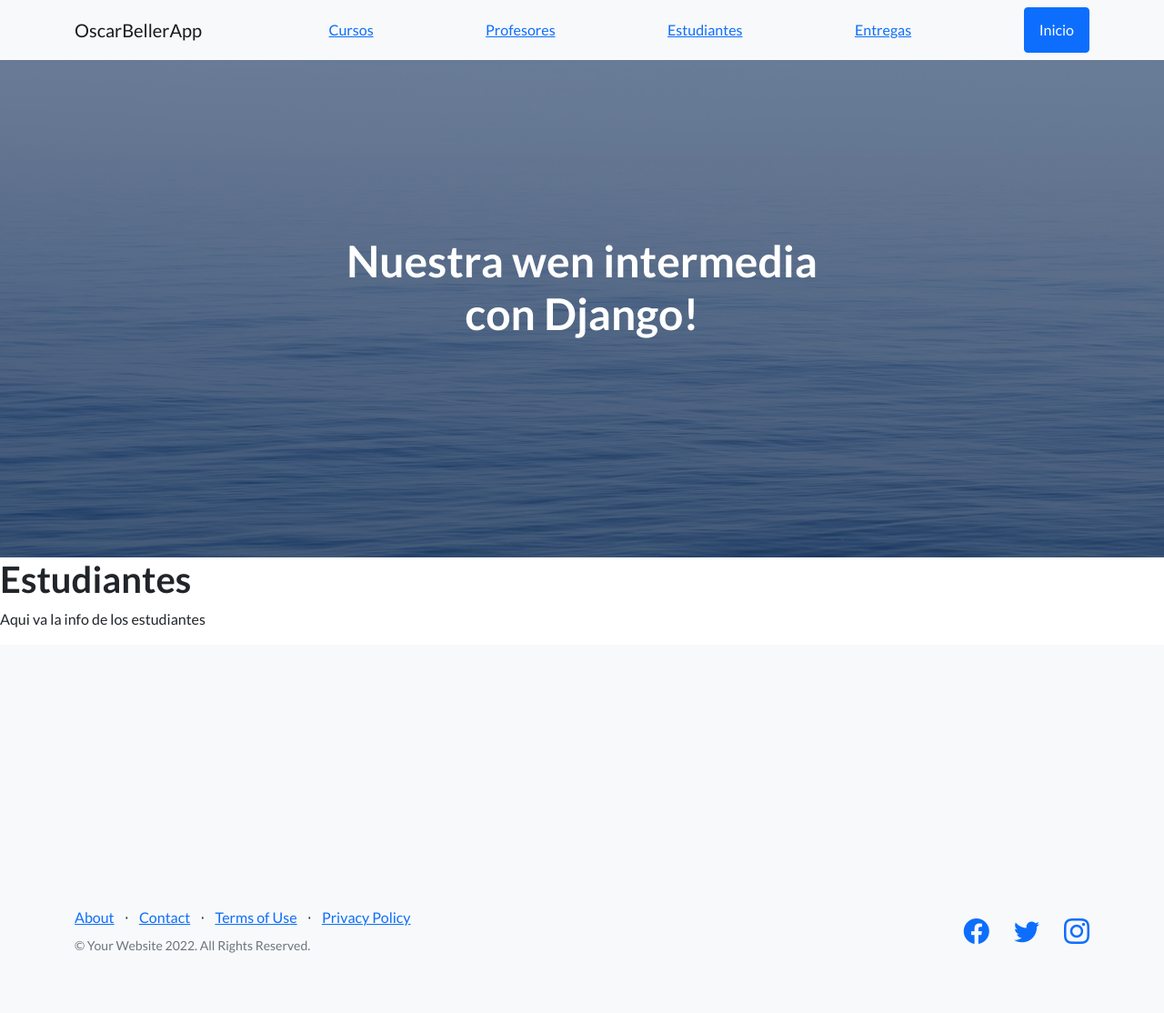
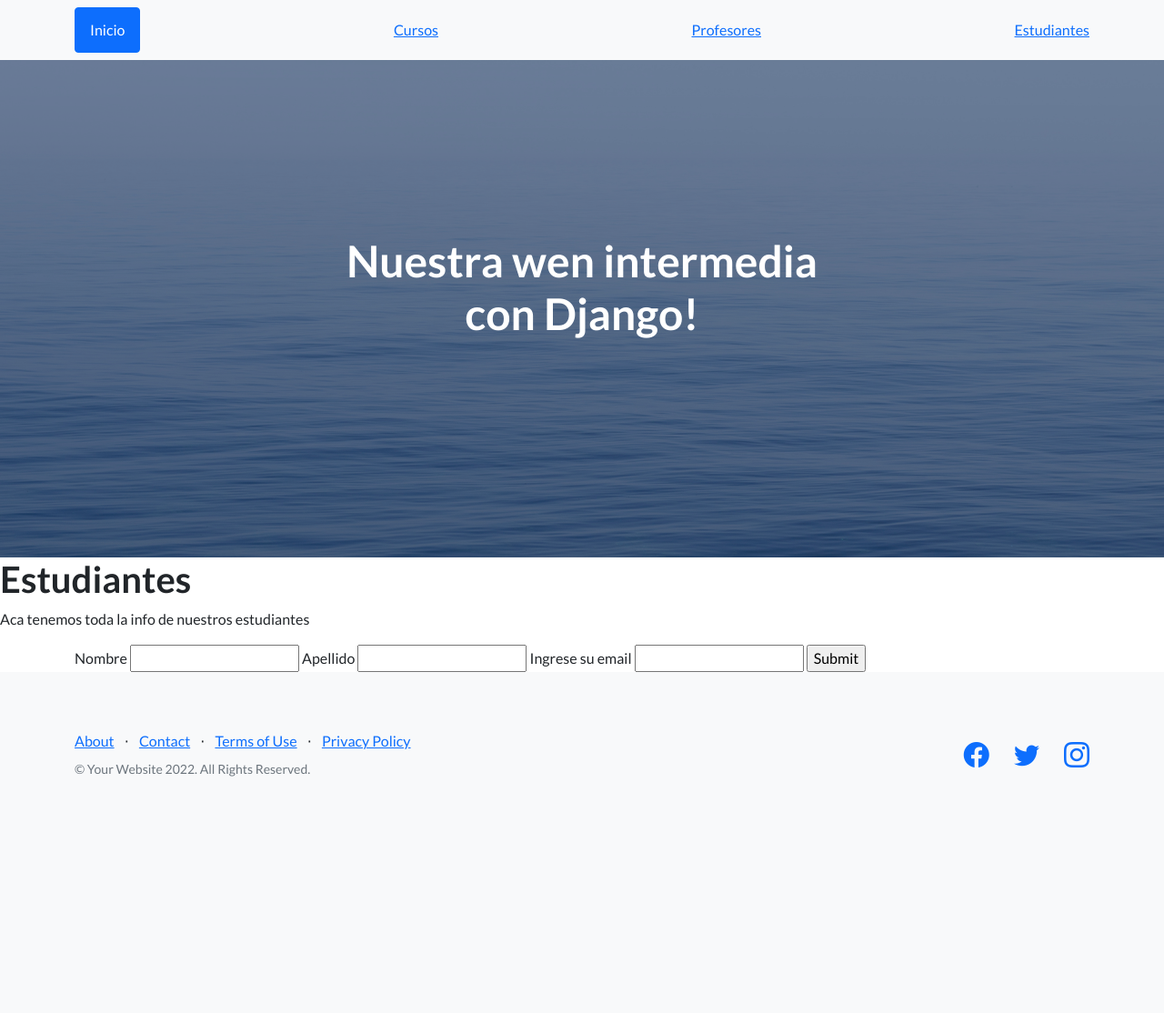
Before and after one commit to OscarBeller/TercerPreEntrega, a Django app: page /estudiantes/ in a window 1280 px wide. Shown: the whole page at 91% size. After the commit the page ends 854 px from the top, so only its background shows below. Run offline with Django 4.2, Linux system fonts and the light colour scheme; some libraries are stand-ins or nearby versions.

Commit message:
modified:   AppCoder/templates/AppCoder/busqueda-camada.html 	modified:   AppCoder/templates/AppCoder/curso-formulario.html 	modified:   AppCoder/templates/AppCoder/cursos.html 	modified:   AppCoder/templates/AppCoder/entregables.html 	modified:   AppCoder/templates/AppCoder/estudiantes.html 	modified:   AppCoder/templates/AppCoder/inicio.html 	modified:   AppCoder/templates/AppCoder/padre.html 	modified:   AppCoder/templates/AppCoder/profesor-formulario.html 	modified:   AppCoder/templates/AppCoder/profesores.html

```diff
--- a/AppCoder/templates/AppCoder/busqueda-camada.html
+++ b/AppCoder/templates/AppCoder/busqueda-camada.html
@@ -4,7 +4,7 @@
     <meta charset="UTF-8">
     <meta http-equiv="X-UA-Compatible" content="IE=edge">
     <meta name="viewport" content="width=device-width, initial-scale=1.0">
-    <title>Busqueda</title>
+    <title>BusquedaCamada</title>
 </head>
 <body>
     <form action="{% url 'buscar' %}" method="GET">
--- a/AppCoder/templates/AppCoder/curso-formulario.html
+++ b/AppCoder/templates/AppCoder/curso-formulario.html
@@ -1,7 +1,7 @@
 {% extends 'AppCoder/padre.html' %}
 
 {% block titulo %}
- Formulario - Agregar curso
+ Formulario - Agregar un curso
 {% endblock %}
 
 {% block contenido %}
@@ -11,7 +11,7 @@
             <div class="col-lg-12">
 
               {% if formulario_curso.errors %}
-              <p style="color:red">Los datos estan mal cargados.Por favor revisar.</p>
+              <p style="color:red">Los datos estan mal cargados<br>.Por favor revisar.</p>
               {% endif %}
 
 
--- a/AppCoder/templates/AppCoder/entregables.html
+++ b/AppCoder/templates/AppCoder/entregables.html
@@ -1,11 +1,11 @@
 {% extends 'AppCoder/padre.html' %}
-{% block titulo %} Entregables
+{% block titulo %} Entregas
 {% endblock %}
 
 {% block contenido %}
 
-<h1>Entregas</h1>
-<p>Aqui irian las entregas que se <br>realizarian durante el curso</p>
+<h1>ENTREGAS</h1>
+<p>Aqui van los entregables</p>
 <section class="features-icons bg-light ">
 
 
--- a/AppCoder/templates/AppCoder/estudiantes.html
+++ b/AppCoder/templates/AppCoder/estudiantes.html
@@ -1,15 +1,25 @@
 {% extends 'AppCoder/padre.html' %}
-{% block titulo %} Estos son nuestros estudiantes!
+{% block titulo %} NUESTROS ESTUDIANTES
 {% endblock %}
 
 {% block contenido %}
 
 <h1>Estudiantes</h1>
-<p>Aqui va la info de los estudiantes</p>
-<section class="features-icons bg-light ">
+<p>Aca tenemos toda la info de nuestros estudiantes</p>
+<section >
     <div class="container">
         <div class="row">
             <div class="col-lg-12">
+                <form action="{% url 'estudiantes' %}" method="POST">
+                    {% csrf_token %}
+                    <label for="">Nombre</label>
+                    <input type="text" name="nombre">
+                    <label for="">Apellido</label>
+                    <input type="text" name="apellido">
+                    <label for="">Ingrese su email</label>
+                    <input type="email" name="email" >
+                    <input type="submit">
+                </form>
 
             </div>
         </div>
--- a/AppCoder/templates/AppCoder/padre.html
+++ b/AppCoder/templates/AppCoder/padre.html
@@ -20,12 +20,11 @@
         <!-- Navigation-->
         <nav class="navbar navbar-light bg-light static-top">
             <div class="container">
-                <a class="navbar-brand" href="{% url 'inicio' %}">OscarBellerApp</a>
+                <a class="btn btn-primary" href="{% url 'inicio' %}">Inicio</a>
                 <a href="{% url 'cursos'%}">Cursos</a>
                 <a href="{% url 'profesores' %}">Profesores</a>
                 <a href="{% url 'estudiantes' %}">Estudiantes</a>
-                <a href="{% url 'entregables' %}">Entregas</a>
-                <a class="btn btn-primary" href="{% url 'inicio' %}">Inicio</a>
+
             </div>
         </nav>
         <!-- Masthead-->
```
Also changed, not shown: AppCoder/templates/AppCoder/cursos.html (+12 -1 lines), AppCoder/templates/AppCoder/inicio.html (+19 -3 lines), AppCoder/templates/AppCoder/profesores.html (+16 -2 lines), AppCoder/templates/AppCoder/profesor-formulario.html (line endings or trailing spaces).
